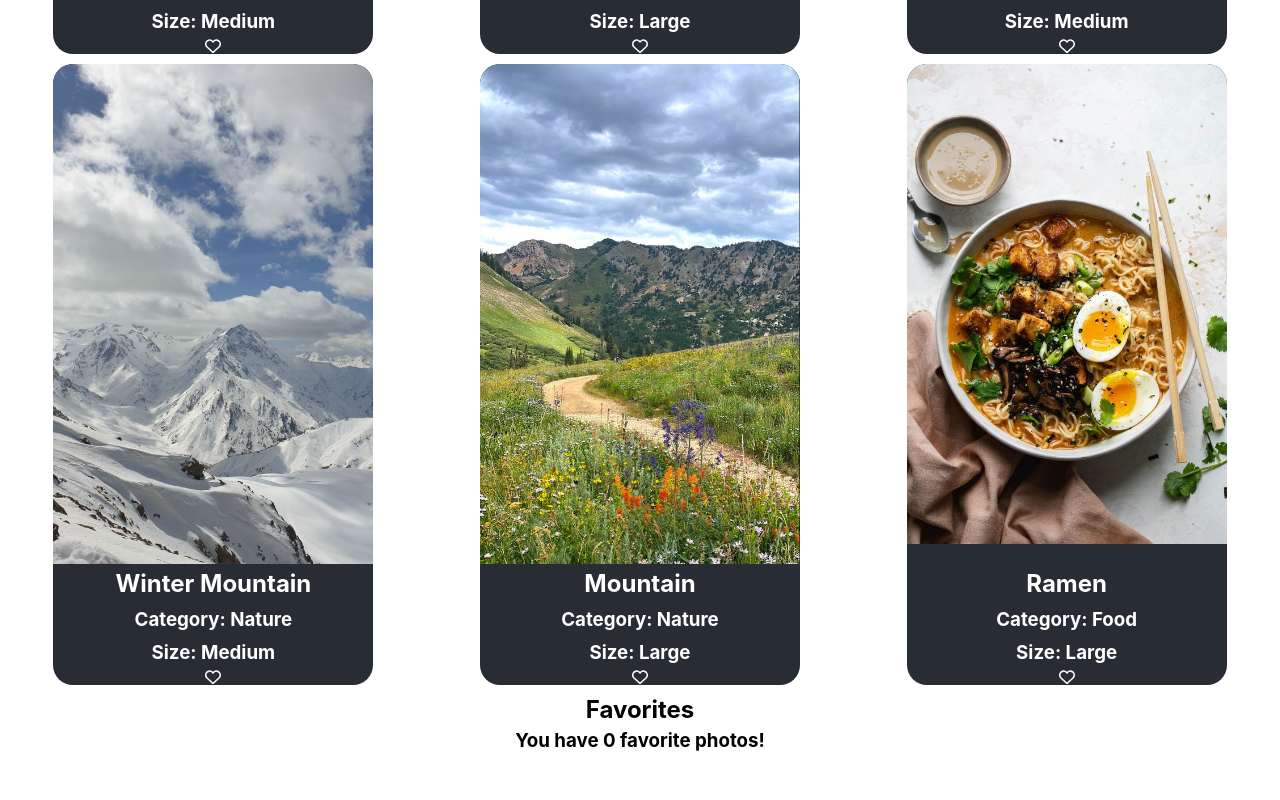
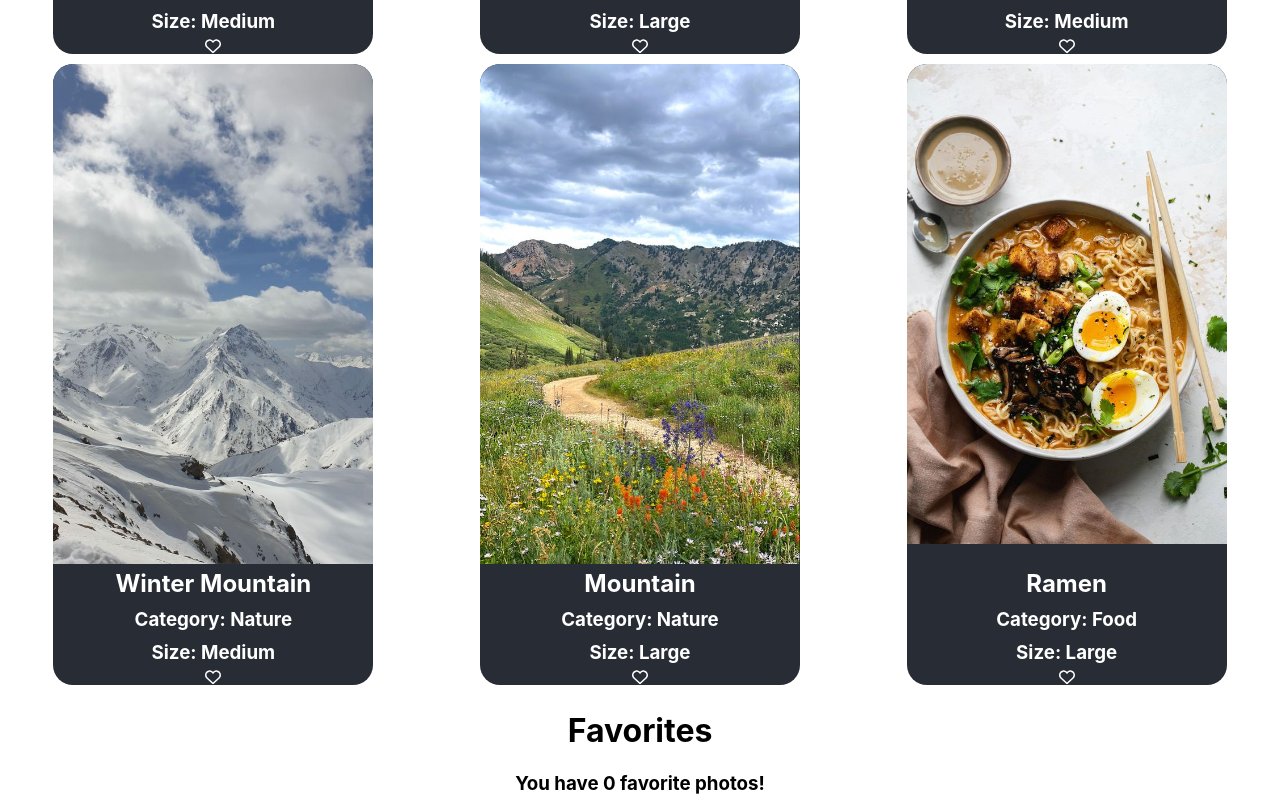
Before and after one commit to helium-balloon/react-development, a React (Create React App) app: page / in a window 1280 px wide. Shown: the part 2042-2842 px from the top of the page. Before the commit the page ends 2799 px from the top, so only its background shows below. Built offline with nearby package versions, Linux system fonts and the light colour scheme.

Commit message:
doc: added comments

```diff
--- a/src/App.js
+++ b/src/App.js
@@ -11,10 +11,16 @@ imageData.forEach((item) => {
 
 function App() {
 
+  // states used
+  //heartList which is an array of hearted image cards
   const [heartList, setHeartList] = useState([]);
+  // filtered is an array of the data to be rendered based on filters and sorting options clicked
   const [filtered, setFiltered] = useState(imageData);
 
+  // handle heart change method which adds or removes an item to the heartedList
+  // when an item is added, all its information is included so that it can be rended in the heartList
   const handleHeartChange = (item, index) => {
+    // if heartList doesn't include item, add it to list
     if (!heartList.map(item => item.index).includes(index)) {
       setHeartList([...heartList, {index, name: item.name, image: item.image, type: item.type, size: item.size} ]);
     } else {
@@ -23,6 +29,7 @@ function App() {
     }
   };
 
+  // helper method to tell if a heart is filled which helps imageCard determine to fill or unfill a heart
   const isHeartFilled = (index) => {
     return heartList.map(item => item.index).includes(index);
   };
@@ -33,14 +40,15 @@ function App() {
         <h1>Picture Picker</h1>
       </header>
       <body>
-        {/* when at base or when click clear, use full list of images */}
+        {/* returns the filterable image picker to show the filtering options and the imagecards */}
         <FilterableImagePicker
           onHeartClick={handleHeartChange}
           isHeartFilled={isHeartFilled}
           filtered={filtered}
           setFiltered={setFiltered}
         ></FilterableImagePicker>
-        <h2>Favorites</h2>
+        {/* returns the favorited photo based on the items in the heartList */}
+        <h1>Favorites</h1>
         {heartList.length === 1 ? (
           <h3>You have 1 favorite photo!</h3>
         ) : (
--- a/src/components/FilterableImagePicker.js
+++ b/src/components/FilterableImagePicker.js
@@ -1,5 +1,8 @@
 import FilterOptions from "./FilterOptions";
 import ImageTable from "./ImageTable";
+
+// parent for the FilterOptions component and the ImageTable component.
+// Essentially this holds the filtering options and the table, so this one component can be returned in the App
 
 export default function FilterableImagePicker({
   onHeartClick,
--- a/src/components/ImageTable.js
+++ b/src/components/ImageTable.js
@@ -1,4 +1,6 @@
 import ImageCard from "./ImageCard";
+
+// component for the image table which maps the images from image-data on the application by using ImageCards
 
 export default function ImageTable({images, onHeartClick, isHeartFilled}) {
   return (
```
Also changed, not shown: src/components/FilterOptions.js (+10 -0 lines), src/components/ImageCard.js (+2 -9 lines).
